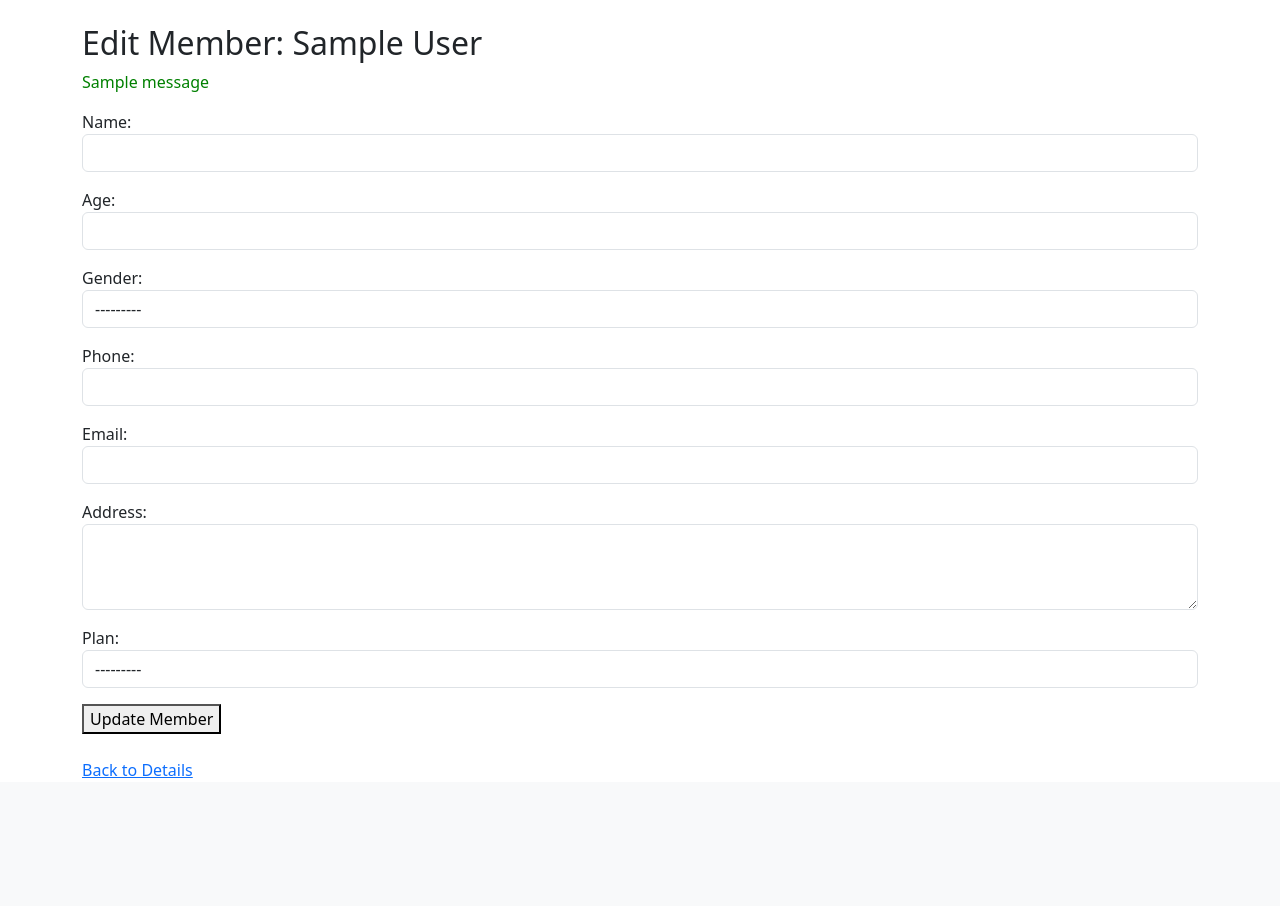
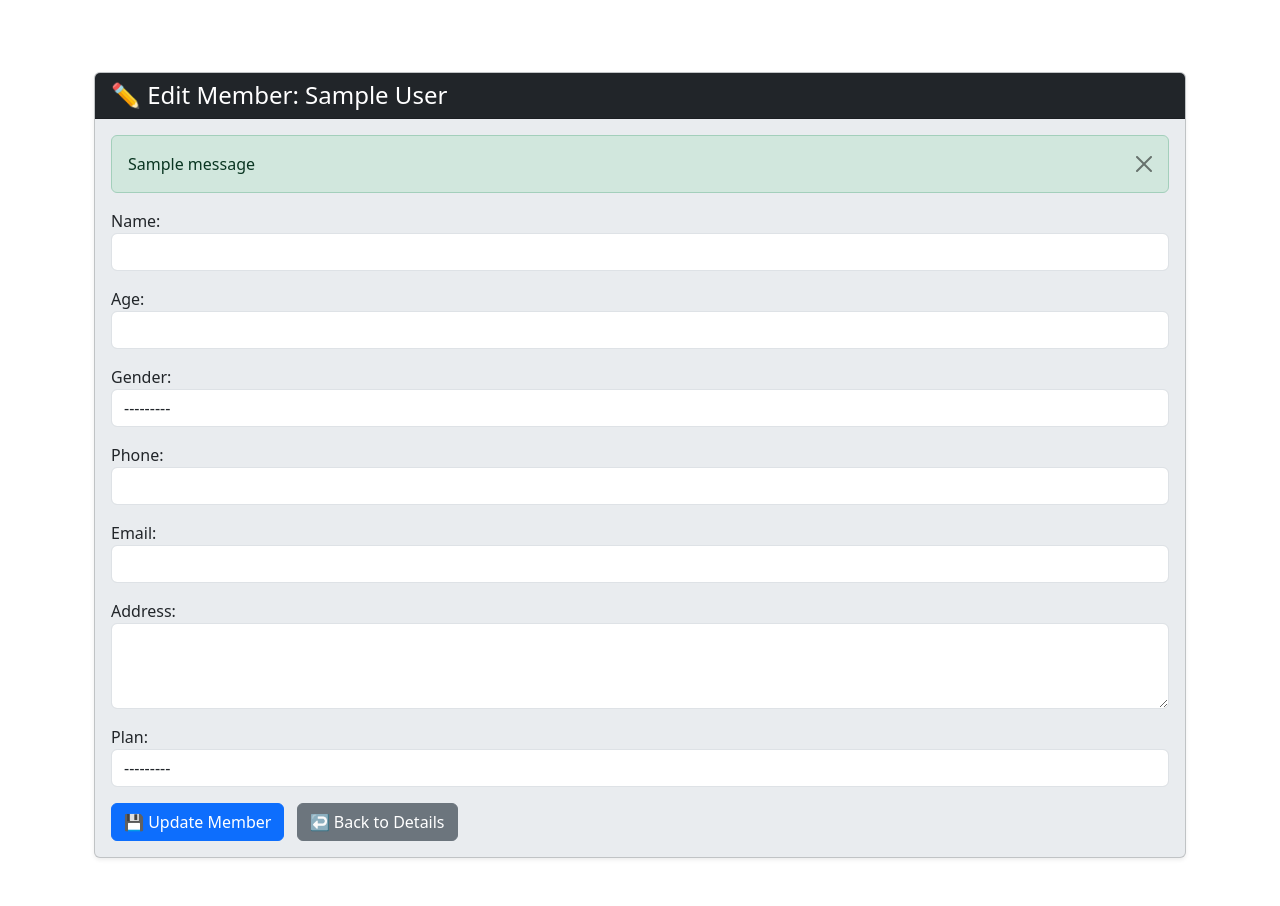
Before and after one commit to lakshyagurjar20/GymManagementSystem, a Django app: template gym/templates/gym/edit_member.html in a window 1280 px wide. Shown: the part 56-962 px from the top of the page. Before the commit the page ends 834 px from the top, so only its background shows below. Run offline with Django 5.2, Linux system fonts and the light colour scheme; the template is opened without the code that fills it: values that come from a table or form of the project are taken from there, others are empty; tables that the repository leaves empty hold one stand-in row (values such as "Sample post"); one stand-in notice (Sample message) is shown; parts of the project's set-up code (start-up, migrations or seed data) failed here and were passed over.

Commit message:
Done all enhancement of member related pages

```diff
--- a/gym/templates/gym/all_members.html
+++ b/gym/templates/gym/all_members.html
@@ -44,7 +44,7 @@
                         <td>
                             <a href="{% url 'member_detail' member.id %}" class="btn btn-sm btn-info">View</a>
                             <a href="{% url 'edit_member' member.id %}" class="btn btn-sm btn-warning">Edit</a>
-                            <a href="{% url 'delete_member' member.id %}" class="btn btn-sm btn-danger" onclick="return confirm('Are you sure?')">Delete</a>
+                            <a href="{% url 'delete_member' member.id %}" class="btn btn-sm btn-danger" >Delete</a>
                         </td>
                     </tr>
                     {% empty %}
--- a/gym/templates/gym/edit_member.html
+++ b/gym/templates/gym/edit_member.html
@@ -1,20 +1,31 @@
 {% extends 'gym/base.html' %}
+{% load static %}
 
 {% block content %}
-  <h2>Edit Member: {{ member.name }}</h2>
-
+<div class="container py-5">
+    <div class="card shadow-sm bg-body-secondary text-body">
+        <div class="card-header bg-dark text-white">
+            <h4 class="mb-0">✏️ Edit Member: {{ member.name }}</h4>
+        </div>
+        <div class="card-body">
             {% if messages %}
                 {% for message in messages %}
-      <p style="color: green;">{{ message }}</p>
+                    <div class="alert alert-success alert-dismissible fade show" role="alert">
+                        {{ message }}
+                        <button type="button" class="btn-close" data-bs-dismiss="alert" aria-label="Close"></button>
+                    </div>
                 {% endfor %}
             {% endif %}
 
-  <form method="post">
+            <form method="post" novalidate>
                 {% csrf_token %}
                 {{ form.as_p }}
-    <button type="submit">Update Member</button>
+                <div class="mt-3">
+                    <button type="submit" class="btn btn-primary">💾 Update Member</button>
+                    <a href="{% url 'member_detail' member.id %}" class="btn btn-secondary ms-2">↩️ Back to Details</a>
+                </div>
             </form>
-
-  <br>
-  <a href="{% url 'view_member' member.id %}">Back to Details</a>
+        </div>
+    </div>
+</div>
 {% endblock %}
--- a/gym/templates/gym/member_detail.html
+++ b/gym/templates/gym/member_detail.html
@@ -30,5 +30,10 @@
             <a href="{% url 'delete_member' member.id %}" class="btn btn-danger" onclick="return confirm('Are you sure?')">🗑️ Delete</a>
         </div>
     </div>
+
+    <!-- 🔁 View All Members button -->
+    <!-- <div class="text-end mt-3">
+        <a href="{% url 'all_members' %}" class="btn btn-outline-primary">👥 View All Members</a>
+    </div> -->
 </div>
 {% endblock %}
```
Also changed, not shown: gym/templates/gym/add_member.html (+16 -6 lines), gym/migrations/0003_remove_member_membership_type.py (added). Lines whose indentation alone changed are shown as unchanged.
